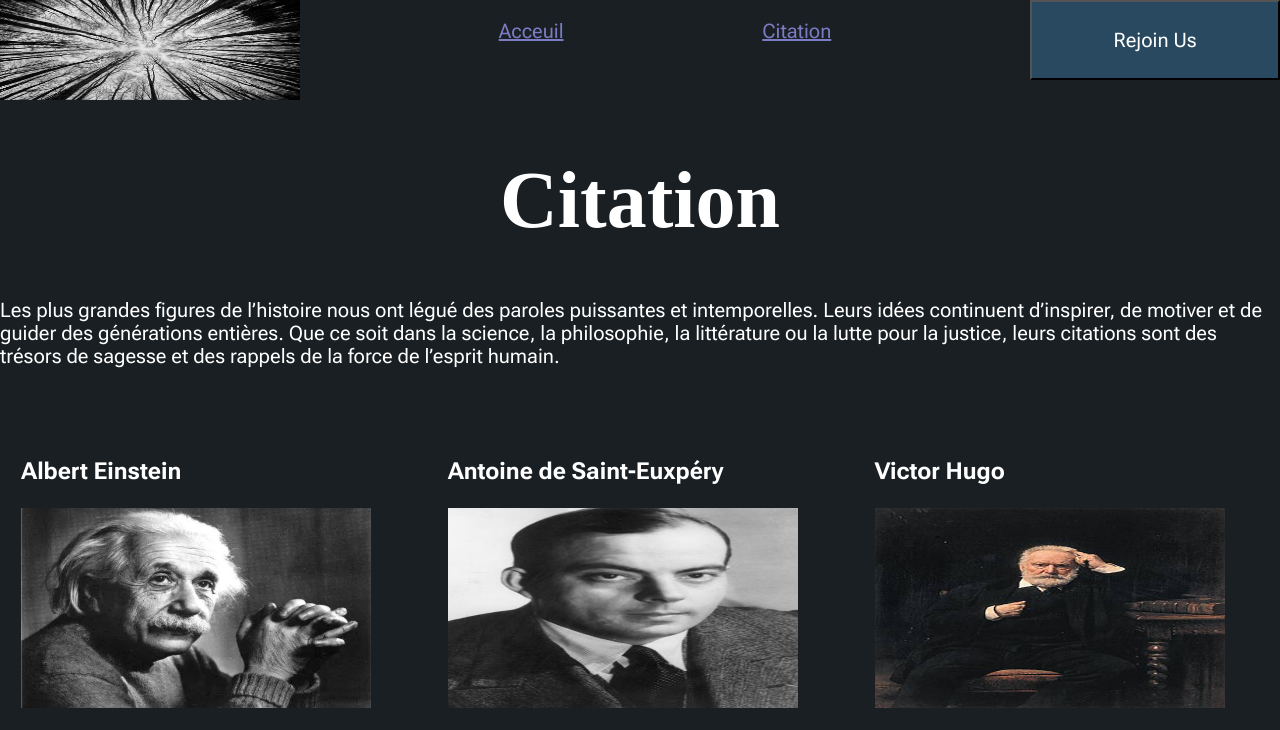
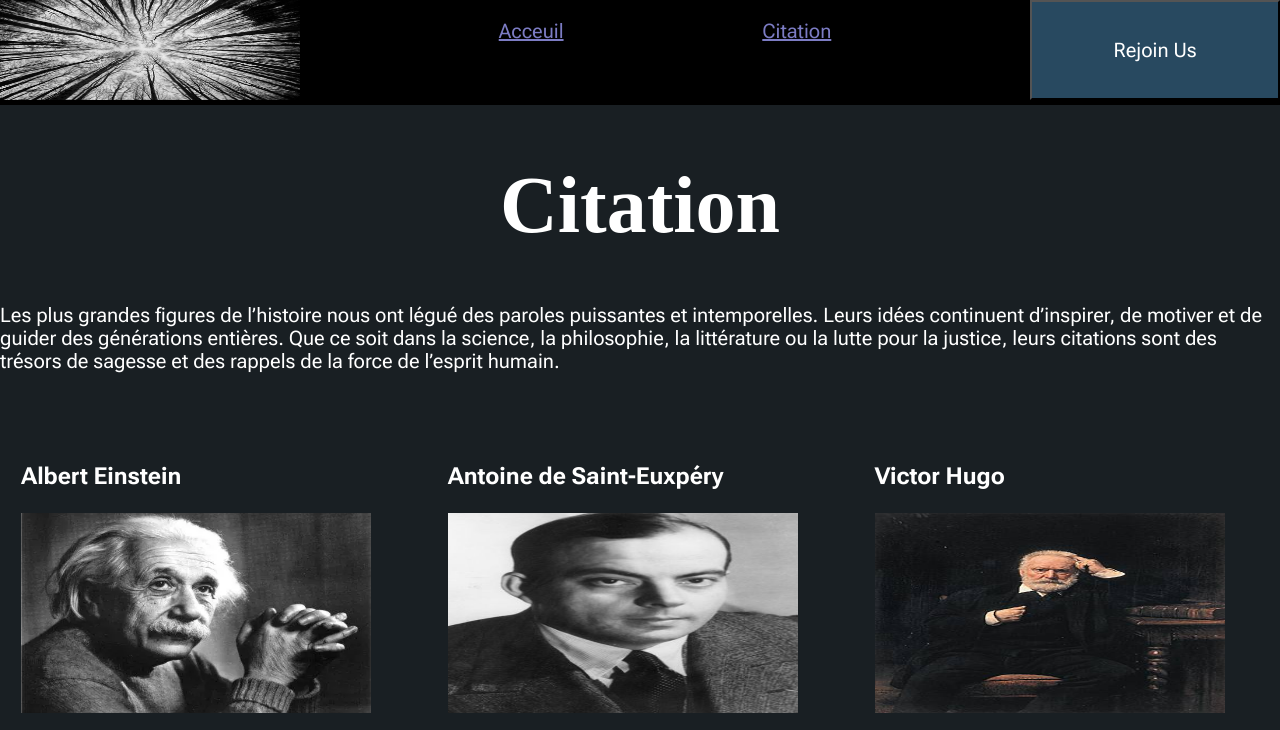
Before and after one commit to zen838/rendu.CSS, a plain HTML site: page page2.html in a window 1280 px wide. Shown: the top 730 px of the page. Drawn offline with nearby package versions, Linux system fonts and the light colour scheme; a web font is replaced by a local one.

Commit message:
final adjustement

```diff
--- a/page2.css
+++ b/page2.css
@@ -8,7 +8,7 @@
 }
 button{
     width: 250px;
-    height:80px;
+    height:100px;
     background-color:  #284960;
     color: white;
 }
--- a/page2.html
+++ b/page2.html
@@ -14,7 +14,9 @@
     <header>
         <nav>
             <section id="nav">
+              <a href="index.html">
                 <img id="logo"src="a.logo.jpg" alt="Logo du site le top">
+              </a>
                 <p>
                     <a href="index.html">Acceuil</a>
                 </p>
--- a/style.css
+++ b/style.css
@@ -3,12 +3,13 @@
     height: 100px;
 }
 #nav{
+    background-color: black;
     display: flex;
     justify-content: space-between;
 }
 button{
     width: 250px;
-    height:80px;
+    height:100px;
     background-color:  #284960;
     color: white;
 }
@@ -68,7 +69,7 @@ h1{
     }
 }
 a{
-    color: 000rgb(124, 124, 196);
+    color: rgb(107, 107, 107)
 }
 button:hover{
  background-color: red
```
Also changed, not shown: index.html (+3 -1 lines).
